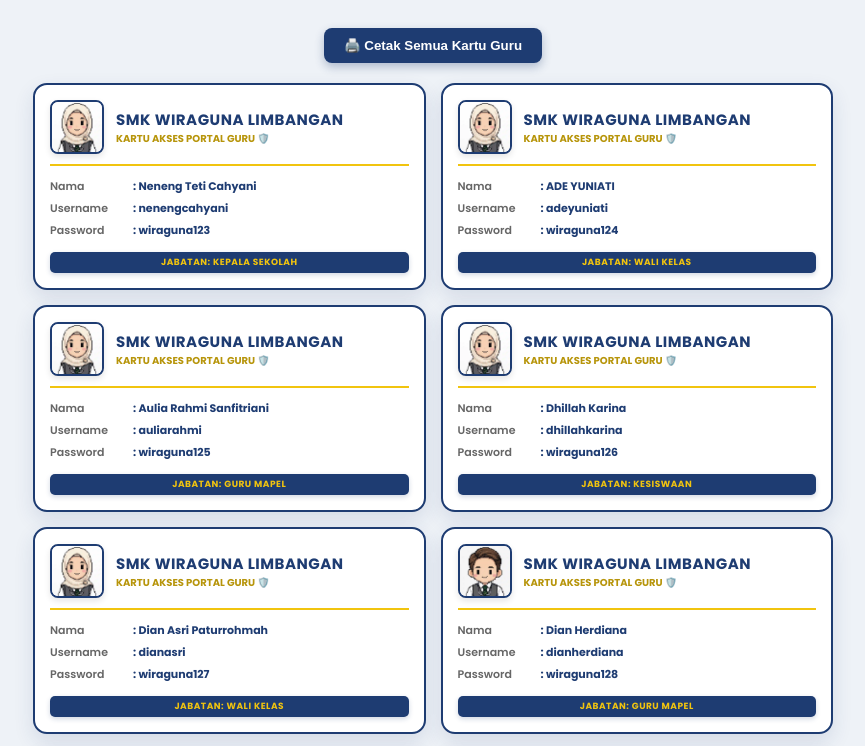
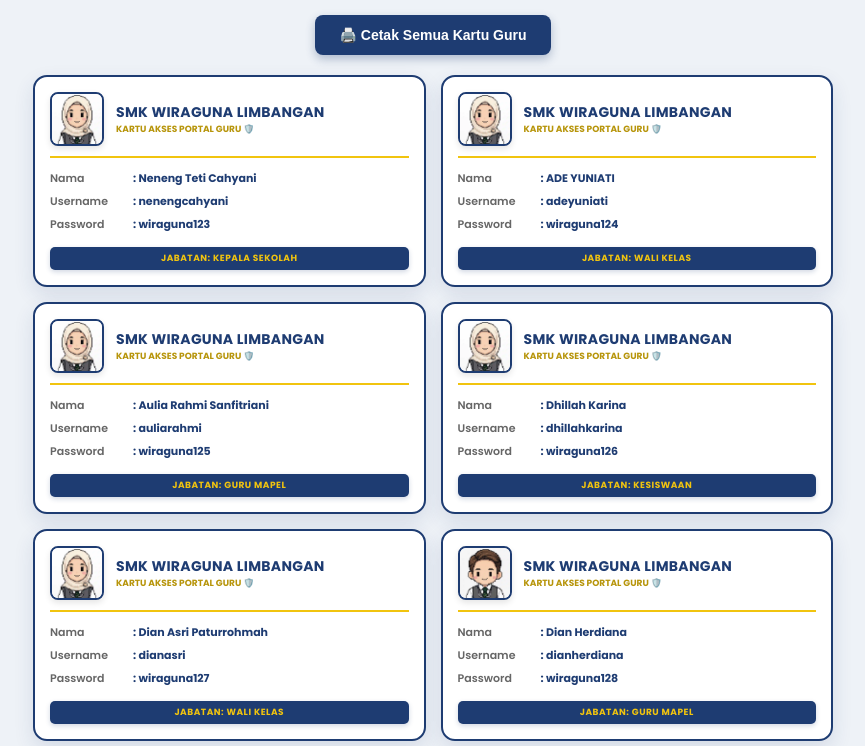
Before and after one commit to buatwr7-oss/kartuloginguru, a plain HTML site: page index.html in a window 1280 px wide. Shown: the top 746 px of the page, without its empty margins (207-1072 px from the left). Drawn offline with Linux system fonts and the light colour scheme.

Commit message:
Update index.html

```diff
--- a/index.html
+++ b/index.html
@@ -6,8 +6,21 @@
     <title>Cetak Kartu Login Guru - SMK Wiraguna</title>
     <link href="https://fonts.googleapis.com/css2?family=Poppins:wght@400;500;600;700&display=swap" rel="stylesheet">
     <style>
-        body { font-family: 'Poppins', sans-serif; background: #eef2f7; padding: 20px; }
-        .print-container { display: grid; grid-template-columns: repeat(2, 1fr); gap: 15px; max-width: 800px; margin: 0 auto; }
+        body {
+            font-family: 'Poppins', sans-serif;
+            background: #eef2f7;
+            padding: 15px;
+            margin: 0;
+        }
+
+        /* Default: 2 kolom untuk layar komputer/laptop */
+        .print-container {
+            display: grid;
+            grid-template-columns: repeat(2, 1fr);
+            gap: 15px;
+            max-width: 800px;
+            margin: 0 auto;
+        }
 
         /* Tema Kartu Cerah / Terang */
         .teacher-card {
@@ -19,6 +32,7 @@
             color: #333;
             position: relative;
             overflow: hidden;
+            box-sizing: border-box;
         }
 
         .card-header {
@@ -50,14 +64,14 @@
             object-fit: cover;
         }
 
-        .card-header h3 { font-size: 15px; color: #1e3c72; margin: 0; font-weight: 700; letter-spacing: 0.5px; }
-        .card-header p { font-size: 10px; color: #b7950b; font-weight: 700; margin: 0; }
+        .card-header h3 { font-size: 14px; color: #1e3c72; margin: 0; font-weight: 700; letter-spacing: 0.3px; }
+        .card-header p { font-size: 9px; color: #b7950b; font-weight: 700; margin: 0; }
 
         /* Layout Grid agar Sejajar Sempurna */
         .card-body {
             display: grid;
             grid-template-columns: 75px 1fr;
-            gap: 5px 8px;
+            gap: 6px 8px;
             font-size: 11px;
             color: #444;
             align-items: center;
@@ -71,7 +85,7 @@
             background: #1e3c72;
             color: #f1c40f;
             font-size: 9px;
-            padding: 4px 8px;
+            padding: 5px 8px;
             border-radius: 5px;
             margin-top: 8px;
             text-align: center;
@@ -82,12 +96,38 @@
 
         /* Tombol Cetak */
         .no-print { text-align: center; margin-bottom: 20px; }
-        .btn-print { padding: 10px 20px; background: #1e3c72; color: #fff; border: none; border-radius: 8px; font-weight: bold; cursor: pointer; box-shadow: 0 4px 10px rgba(30,60,114,0.3); }
+        .btn-print {
+            padding: 12px 24px;
+            background: #1e3c72;
+            color: #fff;
+            border: none;
+            border-radius: 8px;
+            font-weight: bold;
+            cursor: pointer;
+            box-shadow: 0 4px 10px rgba(30,60,114,0.3);
+            font-size: 14px;
+        }
         .btn-print:active { transform: scale(0.98); }
 
+        /* Responsif untuk HP / Layar Kecil (<= 600px) */
+        @media screen and (max-width: 600px) {
+            body {
+                padding: 10px;
+            }
+            .print-container {
+                grid-template-columns: 1fr; /* Berubah jadi 1 kolom ke bawah */
+                gap: 12px;
+            }
+            .teacher-card {
+                padding: 12px;
+            }
+        }
+
+        /* Pengaturan khusus saat dicetak lewat printer */
         @media print {
             body { background: #fff; padding: 0; }
             .no-print { display: none; }
+            .print-container { grid-template-columns: repeat(2, 1fr); gap: 10px; }
             .teacher-card { border: 1.5px solid #000; box-shadow: none; break-inside: avoid; }
         }
     </style>
@@ -120,7 +160,6 @@
 
         const container = document.getElementById("cardContainer");
         daftarGuru.forEach(g => {
-            // Logika penentuan avatar (Laki-laki, Perempuan, atau Super Admin)
             let avatarSrc = "assets/foto_guru/guru_l.webp";
             if (g.jk === "P") {
                 avatarSrc = "assets/foto_guru/guru_p.webp";
```
